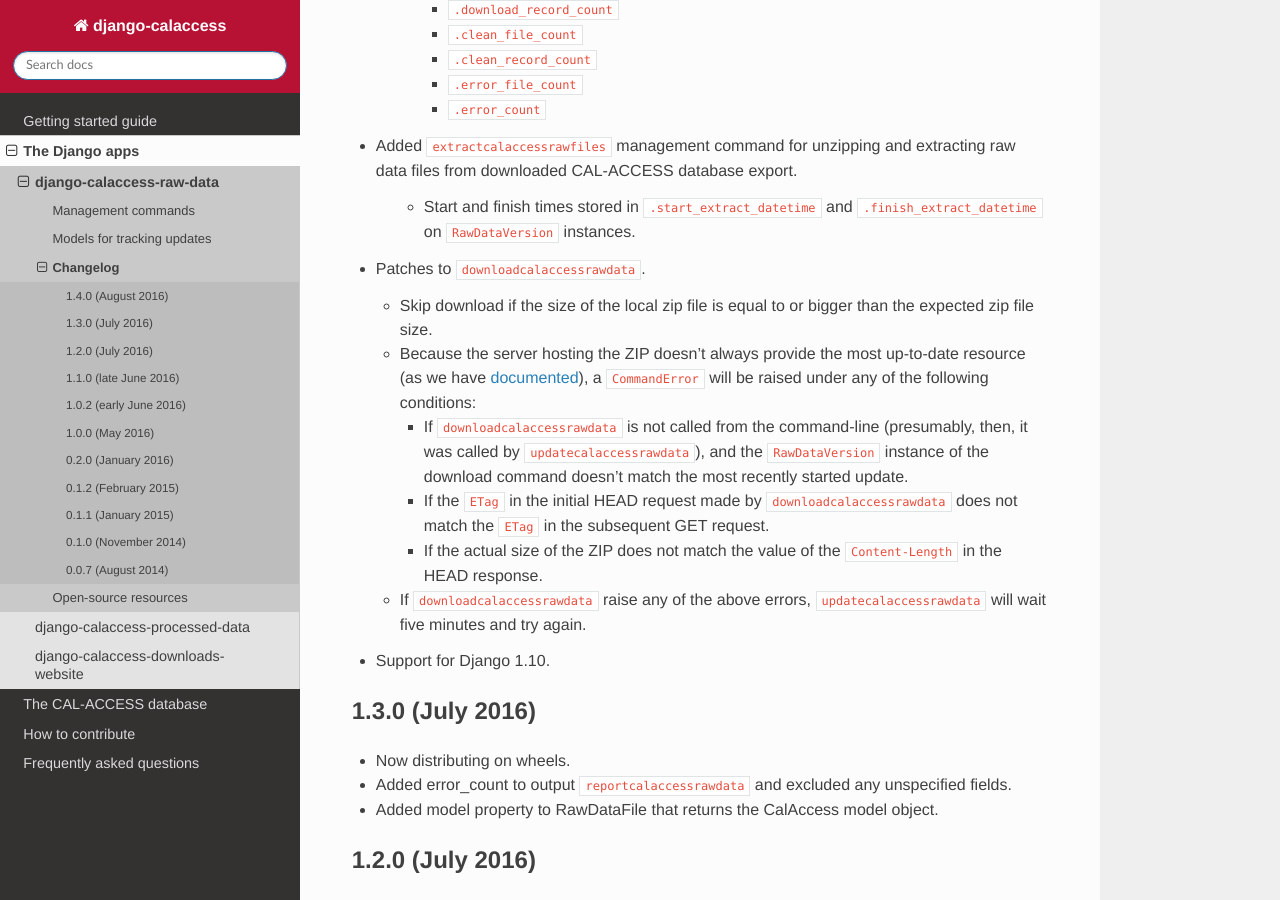
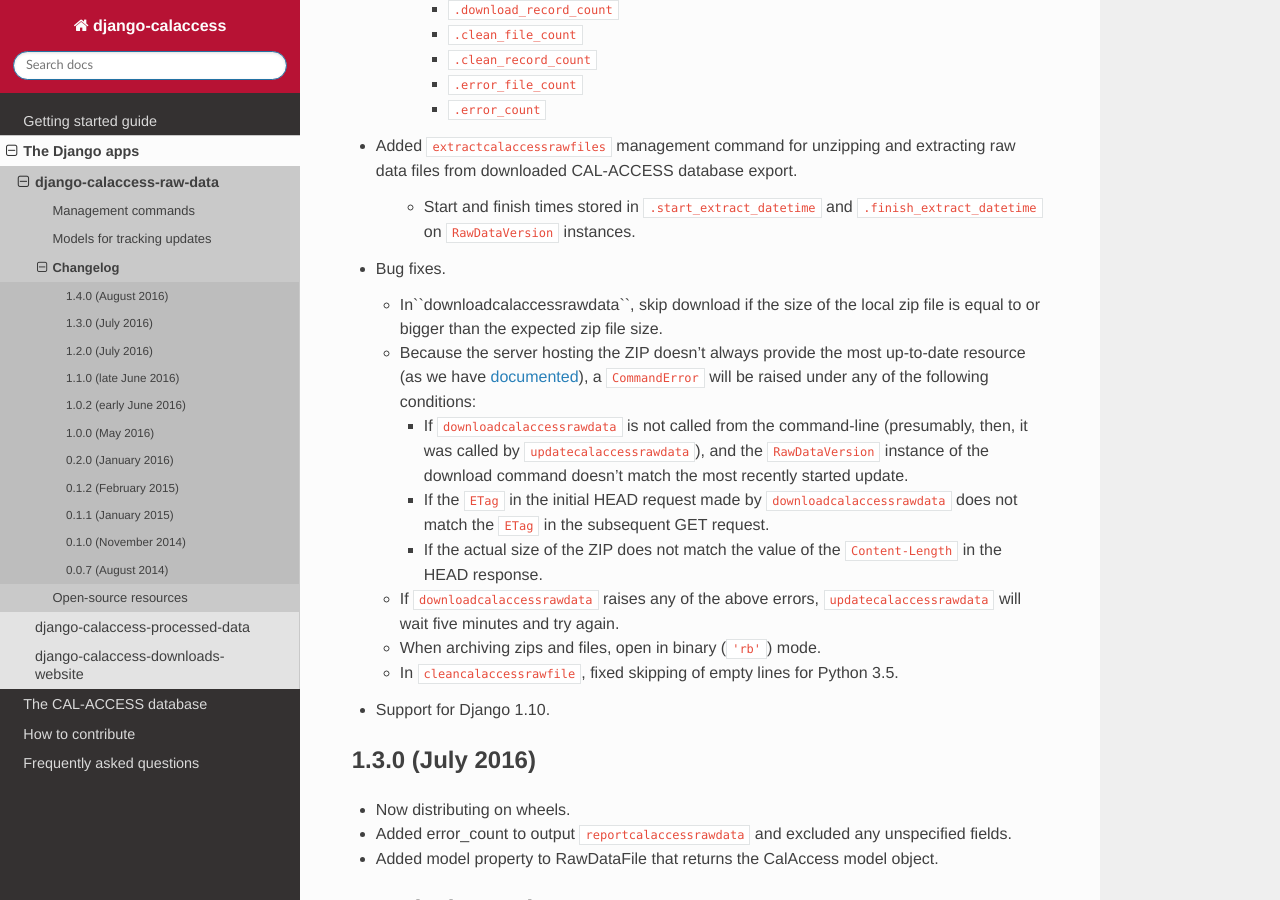
Before and after one commit to palewire/django-calaccess-technical-documentation, a Sphinx documentation site: the page built from docs/apps/calaccess_raw/changelog.rst, in a window 1280 px wide and 900 px high, scrolled down 1257 px. Built offline with Sphinx 7.4.7 and the Read the Docs theme 2.0.0, drawn with Linux system fonts in a browser that asks for light colours.

Commit message:
Added description of last-minute bug fixes

```diff
--- a/docs/apps/calaccess_raw/changelog.rst
+++ b/docs/apps/calaccess_raw/changelog.rst
@@ -63,16 +63,18 @@ Changelog
 
     * Start and finish times stored in ``.start_extract_datetime`` and ``.finish_extract_datetime`` on ``RawDataVersion`` instances.
 
-* Patches to ``downloadcalaccessrawdata``.
+* Bug fixes.
 
-  * Skip download if the size of the local zip file is equal to or bigger than the expected zip file size.
+  * In``downloadcalaccessrawdata``, skip download if the size of the local zip file is equal to or bigger than the expected zip file size.
   * Because the server hosting the ZIP doesn’t always provide the most up-to-date resource (as we have `documented <https://github.com/california-civic-data-coalition/django-calaccess-raw-data/issues/1487>`_), a ``CommandError`` will be raised under any of the following conditions:
 
     * If ``downloadcalaccessrawdata`` is not called from the command-line (presumably, then, it was called by ``updatecalaccessrawdata``), and the ``RawDataVersion`` instance of the download command doesn't match the most recently started update.
     * If the ``ETag`` in the initial HEAD request made by ``downloadcalaccessrawdata`` does not match the ``ETag`` in the subsequent GET request.
     * If the actual size of the ZIP does not match the value of the ``Content-Length`` in the HEAD response.
 
-  * If ``downloadcalaccessrawdata`` raise any of the above errors, ``updatecalaccessrawdata`` will wait five minutes and try again.
+  * If ``downloadcalaccessrawdata`` raises any of the above errors, ``updatecalaccessrawdata`` will wait five minutes and try again.
+  * When archiving zips and files, open in binary (``'rb'``) mode.
+  * In ``cleancalaccessrawfile``, fixed skipping of empty lines for Python 3.5.
 
 * Support for Django 1.10.
 
```
